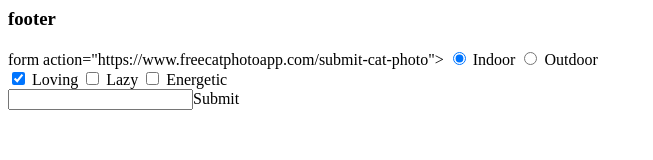
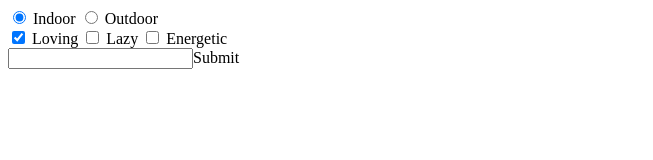
Before and after one commit to knightmoves-schools/005-forms-Romantrickey-ops, a website: page index.html in a window 1280 px wide. Shown: the whole page, without its empty margins (0-653 px from the left). Drawn offline with Linux system fonts and the light colour scheme.

Commit message:
moved header stuff

```diff
--- a/index.html
+++ b/index.html
@@ -1,8 +1,9 @@
 <html>
-<div id="footer"> <head>
-<h3>footer</h3>
-form action="https://www.freecatphotoapp.com/submit-cat-photo">   </head>
+ <head>
+ </head>
  <body>
+  <form action="https://www.freecatphotoapp.com/submit-cat-photo">
+
    <input id="indoor" type="radio" name="indoor-outdoor" value="indoor" checked>
    <label for="indoor">Indoor</label>
 
```
